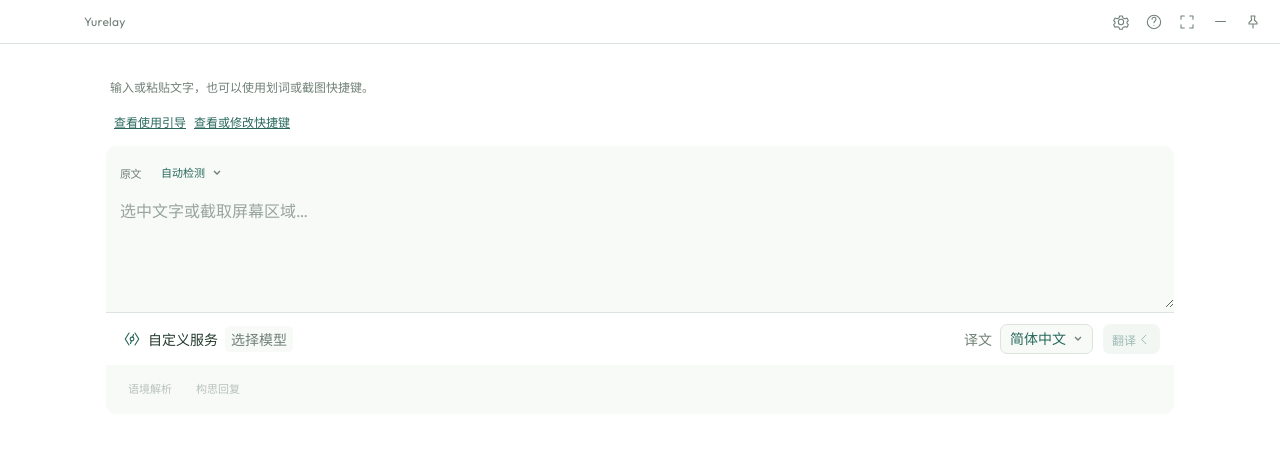
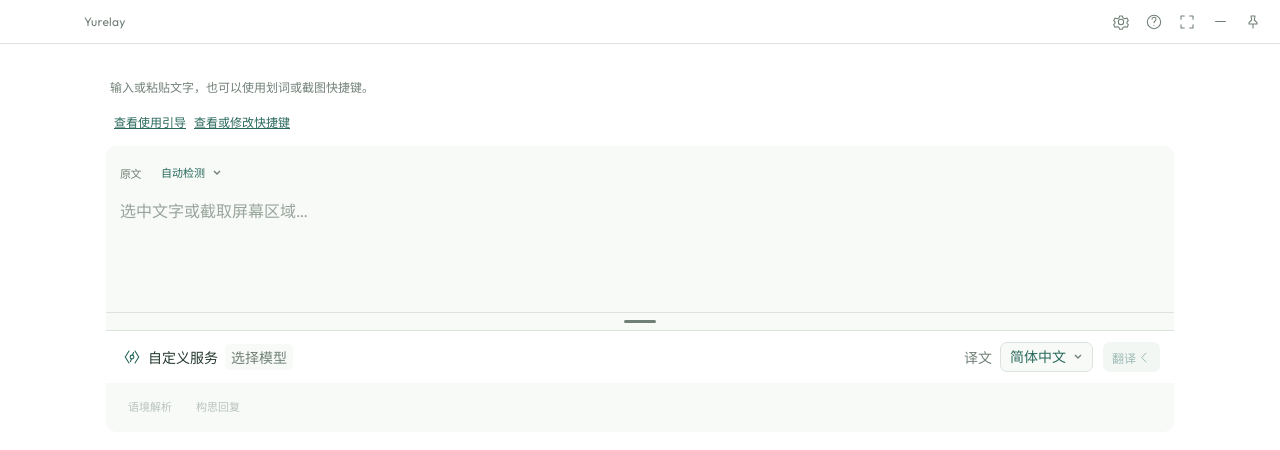
Before and after one commit to conanxyz/yurelay, a Svelte app: page / in a window 1280 px wide. Shown: the top 450 px of the page. Built offline with nearby package versions, Linux system fonts and the light colour scheme.

Commit message:
feat: allow manual resizing of source and translation areas

```diff
--- /dev/null
+++ b/src/ResizableReading.svelte
@@ -0,0 +1,101 @@
+<script lang="ts">
+  import { onMount, type Snippet } from "svelte";
+  let {
+    label,
+    id,
+    height = $bindable<number | null>(null),
+    children,
+  }: {
+    label: string;
+    id: string;
+    height?: number | null;
+    children: Snippet;
+  } = $props();
+  let box: HTMLDivElement;
+  let measured = $state(120);
+  let drag: { id: number; y: number; height: number } | null = null;
+  const minimum = 80,
+    maximum = 4000;
+  const clamp = (value: number) =>
+    Math.round(Math.min(maximum, Math.max(minimum, value)));
+  function start(event: PointerEvent) {
+    if (event.button !== 0 || drag) return;
+    event.preventDefault();
+    const handle = event.currentTarget as HTMLElement;
+    handle.focus({ preventScroll: true });
+    handle.setPointerCapture(event.pointerId);
+    drag = {
+      id: event.pointerId,
+      y: event.clientY,
+      height: box.getBoundingClientRect().height,
+    };
+  }
+  function move(event: PointerEvent) {
+    if (drag?.id !== event.pointerId) return;
+    height = clamp(drag.height + event.clientY - drag.y);
+  }
+  function end(event: PointerEvent) {
+    if (drag?.id !== event.pointerId) return;
+    drag = null;
+    const handle = event.currentTarget as HTMLElement;
+    if (handle.hasPointerCapture(event.pointerId))
+      handle.releasePointerCapture(event.pointerId);
+  }
+  function key(event: KeyboardEvent) {
+    if (event.ctrlKey || event.altKey || event.metaKey || event.isComposing)
+      return;
+    if (event.key === "ArrowDown" || event.key === "ArrowUp") {
+      event.preventDefault();
+      event.stopPropagation();
+      height = clamp(
+        measured +
+          (event.key === "ArrowDown" ? 24 : -24) * (event.shiftKey ? 4 : 1),
+      );
+    } else if (event.key === "Home") {
+      event.preventDefault();
+      event.stopPropagation();
+      height = null;
+    }
+  }
+  onMount(() => {
+    const observer = new ResizeObserver(() => {
+      measured = Math.round(box.getBoundingClientRect().height);
+    });
+    observer.observe(box);
+    return () => observer.disconnect();
+  });
+</script>
+
+<div
+  {id}
+  class="reader-resize-box"
+  class:has-height={height !== null}
+  style:height={height === null ? undefined : `${height}px`}
+  bind:this={box!}
+>
+  {@render children()}
+</div>
+<!-- WAI-ARIA window-splitter semantics require a focusable separator with
+     value and keyboard interaction: https://www.w3.org/WAI/ARIA/apg/patterns/windowsplitter/ -->
+<!-- svelte-ignore a11y_no_noninteractive_tabindex, a11y_no_noninteractive_element_interactions (ARIA separators are interactive when focusable and expose a size value.) -->
+<div
+  class="reader-resize-handle"
+  role="separator"
+  aria-label={label}
+  title={label}
+  aria-orientation="horizontal"
+  aria-controls={id}
+  aria-valuemin={minimum}
+  aria-valuemax={Math.max(maximum, measured)}
+  aria-valuenow={measured}
+  tabindex="0"
+  onpointerdown={start}
+  onpointermove={move}
+  onpointerup={end}
+  onpointercancel={end}
+  onlostpointercapture={() => (drag = null)}
+  onkeydown={key}
+  ondblclick={() => (height = null)}
+>
+  <span></span>
+</div>
--- a/src/ResultsWindow.svelte
+++ b/src/ResultsWindow.svelte
@@ -27,6 +27,9 @@
     languageName,
     languages,
   } from "./locale";
+  import ResizableReading from "./ResizableReading.svelte";
+  let sourceHeight = $state<number | null>(null);
+  let translationHeight = $state<number | null>(null);
   import GettingStarted from "./GettingStarted.svelte";
   import type {
     Experience,
@@ -1308,6 +1311,14 @@
                     alt={t("原始截图选区", "Original screenshot selection")}
                   />{/if}
               </details>{/if}
+            <ResizableReading
+              id="source-reading-viewport"
+              bind:height={sourceHeight}
+              label={t(
+                "调整原文高度（拖动或上下键；双击恢复）",
+                "Resize source height (drag or arrow keys; double-click to reset)",
+              )}
+            >
               {#if !sourceEditing && current && !sourceProcessing && !!draft.trim()}
                 <SourceReadingView
                   task={current}
@@ -1355,6 +1366,7 @@
                       >
                     </div>{/if}
                 </div>{/if}
+            </ResizableReading>
           {/if}
           {#if current?.image_error}<p class="inline-feedback">
               {errorText(current.image_error, locale)}
@@ -1557,6 +1569,14 @@
                 {t("授权已保存密钥", "Authorize saved key")}
               </button>
             {/if}
+            <ResizableReading
+              id="translation-reading-viewport"
+              bind:height={translationHeight}
+              label={t(
+                "调整译文高度（拖动或上下键；双击恢复）",
+                "Resize translation height (drag or arrow keys; double-click to reset)",
+              )}
+            >
               {#if current?.translation && !submitting}<TranslationContent
                   text={current.translation}
                   {locale}
@@ -1577,6 +1597,7 @@
                     ? t("暂无释义，可重新查询", "No definition yet. Try again.")
                     : t("尚无译文，可重试", "No translation yet. Try again.")}
                 </p>{/if}
+            </ResizableReading>
             {#if service?.provider === "youdao" && draft.trim() && draft.length <= 512}<button
                 class="dictionary-link"
                 disabled={!draft.trim() || draft.length > 512}
--- a/src/onboarding.css
+++ b/src/onboarding.css
@@ -258,3 +258,48 @@ button.service-identity:hover {
 .service-test-feedback[data-state="error"] strong {
   color: var(--error);
 }
+
+.reader-resize-box {
+  min-height: 80px;
+  min-width: 0;
+}
+.reader-resize-box.has-height {
+  overflow: auto;
+  overscroll-behavior: contain;
+}
+.reader-resize-box .source-editor {
+  resize: none;
+}
+.reader-resize-box.has-height .source-editor-frame {
+  height: 100%;
+}
+.reading-sheet .reader-resize-box.has-height .source-editor {
+  height: 100%;
+  min-height: 0;
+}
+.reader-resize-handle {
+  display: flex;
+  align-items: center;
+  justify-content: center;
+  height: 18px;
+  cursor: ns-resize;
+  touch-action: none;
+  user-select: none;
+  border-top: 1px solid var(--line);
+  color: var(--muted);
+}
+.reader-resize-handle span {
+  height: 3px;
+  width: 32px;
+  border-radius: 3px;
+  background: currentColor;
+}
+.reader-resize-handle:hover,
+.reader-resize-handle:focus-visible {
+  color: var(--accent);
+  background: var(--accent-soft);
+}
+.reader-resize-handle:focus-visible {
+  outline: 2px solid var(--focus);
+  outline-offset: -2px;
+}
```
Also changed, not shown: 4 other files (tests, documents, lock files or other folders). Lines whose indentation alone changed are shown as unchanged.
